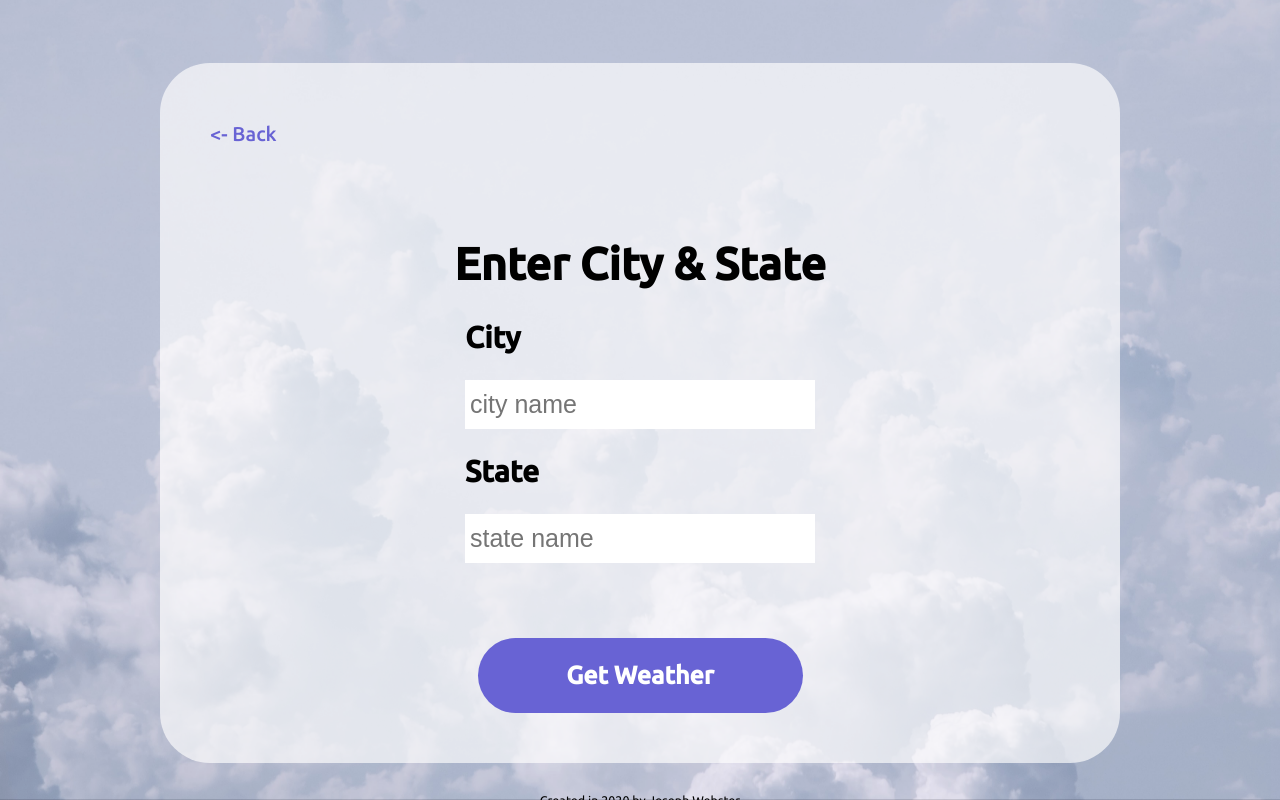
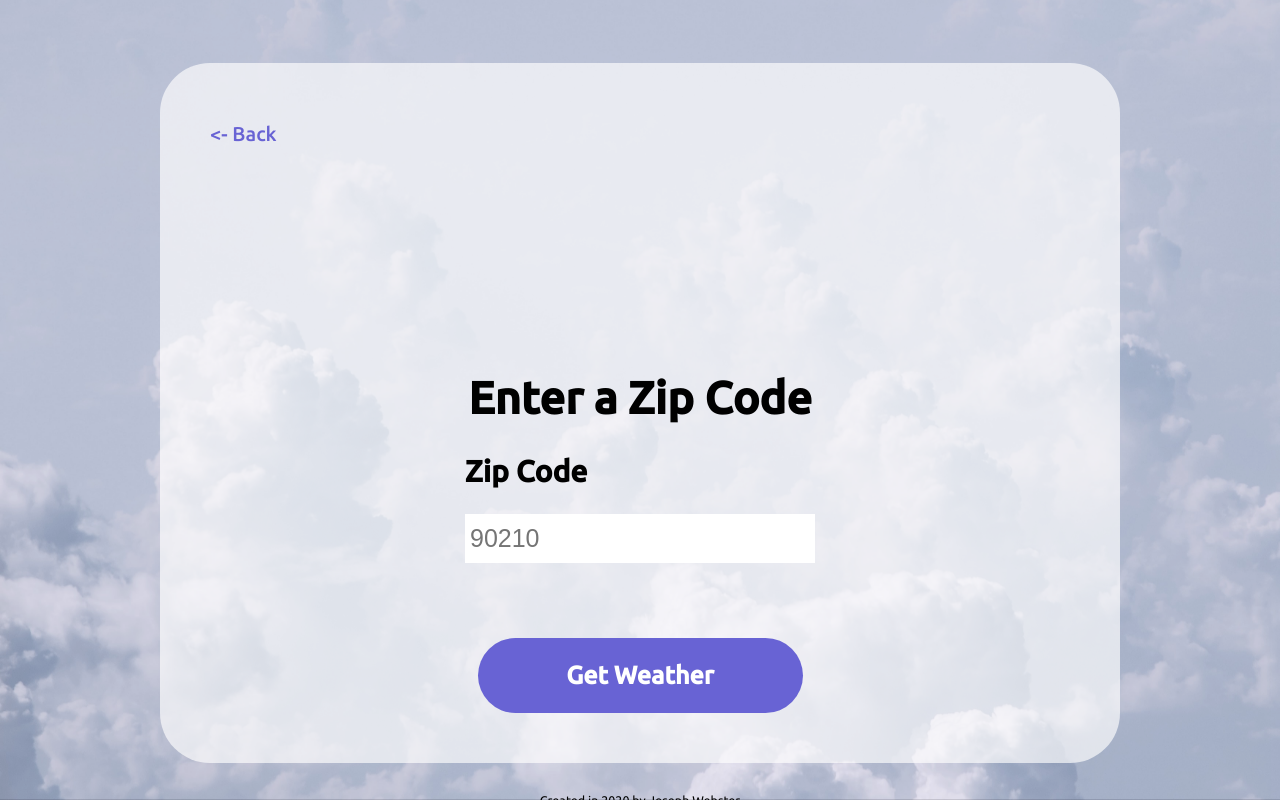
Before and after one commit to jwebster7/weather-app, a React (Create React App) app in the folder client/: page /location in a window 1280 px wide. Built offline with nearby package versions, Linux system fonts and the light colour scheme; no server answers.

Commit message:
changed the location form to use a zip code based api instead of using city and state.

```diff
--- a/client/src/API.js
+++ b/client/src/API.js
@@ -14,6 +14,23 @@ export const getWeatherDataByCoords = async (latitude, longitude) => {
     });
     return resp;
   } catch (error) {
+    return error;
+  }
+};
+
+export const getWeatherDataByZipCode = async (zipCode) => {
+  const params = {
+    zipCode: zipCode,
+    units: "imperial"
+  };
+
+  try {
+    const resp = await axios.get("/api/weather-zip-code", {
+      params: params
+    });
+    return resp;
+  } catch (error) {
+    alert("Invalid zip code!");
     return error;
   }
 };
--- a/client/src/API.utils.js
+++ b/client/src/API.utils.js
@@ -57,3 +57,11 @@ export const formatCurrentWeatherForecast = (data) => {
   });
   return forecast;
 };
+
+export const formatAddressData = (data) => {
+  const city = data?.city ? data?.city : "";
+  const county = data?.county ? data?.county : "";
+  const state = data?.state ? data?.state : "";
+
+  return { city, county, state };
+};
--- a/client/src/components/location-form/location-form.component.jsx
+++ b/client/src/components/location-form/location-form.component.jsx
@@ -13,30 +13,41 @@ import {
 
 import { useDispatch } from "../../context/app.provider";
 import AppActionTypes from "../../context/app.types";
-import { getWeatherDataByCityState } from "../../API";
+import { getWeatherDataByZipCode } from "../../API";
 import { formatWeatherStatusData, getLocalTimeData } from "../../API.utils";
 
-const initialState = {
-  city: "",
-  state: ""
-};
-
 const LocationForm = () => {
-  const [address, setAddress] = useState(initialState);
+  // const [city, setCity] = useState("");
+  // const [state, setState] = useState("");
+  const [zipCode, setZipCode] = useState("");
   const dispatch = useDispatch();
   const history = useHistory();
 
-  const handleChange = (event) => {
+  // const handleCityChange = (event) => {
+  //   event.preventDefault();
+  //   const value = event.target.value;
+  //   setCity(value);
+  // };
+
+  // const handleStateChange = (event) => {
+  //   event.preventDefault();
+  //   const value = event.target.value;
+  //   setState(value);
+  // };
+
+  const handleZipChange = (event) => {
     event.preventDefault();
-    const { name, value } = event.target;
-    setAddress({ ...address, [name]: value });
+    const code = event.target.value;
+    if (!isNaN(code)) {
+      setZipCode(code);
+    }
   };
 
   const handleSubmit = (event) => {
     event.preventDefault();
-    const { city, state } = address;
-    getWeatherDataByCityState(city, state).then((resp) => {
-      try {
+
+    // const { city, state } = address;
+    getWeatherDataByZipCode(zipCode).then((resp) => {
       if (resp.status === 200) {
         const { coord } = resp?.data;
         const dateTime = getLocalTimeData(resp?.data);
@@ -56,27 +67,32 @@ const LocationForm = () => {
 
         history.push("/weather");
       }
-      } catch (error) {
-        alert("There was an issue fetching weather data!");
-        console.log(error);
-      }
     });
   };
 
-  const { city, state } = address;
-
   return (
     <FormContainer className="form-container" onSubmit={handleSubmit}>
-      <FormTitle>Enter City &amp; State</FormTitle>
+      <FormTitle>Enter a Zip Code</FormTitle>
       <FormInputContainer>
-        <FormInputLabel>City </FormInputLabel>
+        <FormInputLabel>Zip Code </FormInputLabel>
+        <FormInput
+          type="text"
+          name="zipCode"
+          label="zipCode"
+          value={zipCode}
+          placeholder="90210"
+          maxLength={5}
+          onChange={handleZipChange}
+          required
+        />
+        {/* <FormInputLabel>City </FormInputLabel>
         <FormInput
           type="text"
           name="city"
           label="city"
           value={city}
           placeholder="city name"
-          onChange={handleChange}
+          onChange={handleCityChange}
           required
         />
         <FormInputLabel>State </FormInputLabel>
@@ -86,8 +102,8 @@ const LocationForm = () => {
           label="state"
           value={state}
           placeholder="state name"
-          onChange={handleChange}
-        />
+          onChange={handleStateChange}
+        /> */}
       </FormInputContainer>
       <ButtonContainer>
         <CustomButton type="submit">Get Weather</CustomButton>
--- a/client/src/context/app.provider.jsx
+++ b/client/src/context/app.provider.jsx
@@ -103,7 +103,6 @@ const AppProvider = ({ children }) => {
       try {
         getWeatherDataByCoords(latitude, longitude).then((resp) => {
           if (resp.status === 200) {
-            // console.log(resp);
             const current = formatCurrentWeatherData(resp.data);
             const dateTime = getLocalTimeData(resp.data);
             const weather = formatWeatherStatusData(resp.data);
--- a/client/src/context/app.reducer.jsx
+++ b/client/src/context/app.reducer.jsx
@@ -14,7 +14,6 @@ const AppReducer = (state, action) => {
     case AppActionTypes.SET_LOCAL_DATE_TIME:
       return { ...state, dateTime: action.payload };
     case AppActionTypes.SET_WEATHER_STATUS:
-      // console.log(action.payload);
       return { ...state, weather: action.payload };
     case AppActionTypes.SET_WEATHER_FORECAST:
       return { ...state, forecast: action.payload };
--- a/client/src/pages/home/home.component.jsx
+++ b/client/src/pages/home/home.component.jsx
@@ -17,7 +17,7 @@ const Home = () => {
           <CustomButton>Today's Weather</CustomButton>
         </PageLink>
         <PageLink to="/location">
-          <CustomButton>Enter City &amp; State</CustomButton>
+          <CustomButton>Enter a Zip Code</CustomButton>
         </PageLink>
         <PageLink to={`/forecast/${0}`}>
           <CustomButton>Weekly Forecast</CustomButton>
```
Also changed, not shown: 1 other file (tests, documents, lock files or other folders). Lines whose indentation alone changed are shown as unchanged.
